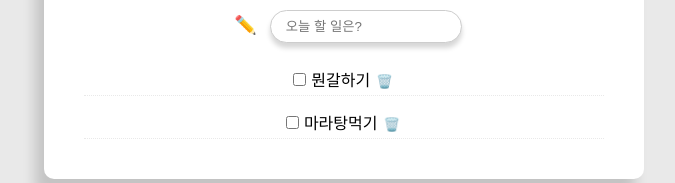
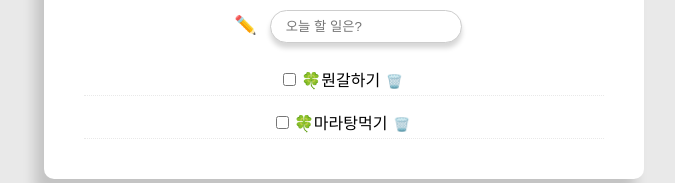
Before and after one commit to S2ej1n/MyTodoList, a React (Create React App) app: page / in a window 1280 px wide. Shown: the part 165-348 px from the top of the page, without its empty margins (296-971 px from the left). Built offline with nearby package versions, Linux system fonts and the light colour scheme.

Commit message:
체크박스에 라벨붙이기

```diff
--- a/src/App.js
+++ b/src/App.js
@@ -78,7 +78,14 @@ function App() {
             <div className={styled.todolist} key={data.id}>
               <input className={styled.finishBox} type='checkbox'
                 // 데이터 쩜 아이디 전달.
-                onClick={() => {clickisFinish(data.id)}}/>
+                onClick={() => {clickisFinish(data.id)}}
+                id={`finishbox${data.id}`}
+                // 삼항연산자로 스타일 다르게 구현하기
+
+                />
+                {/* 아이디를 다 다르게 설정해야함. */}
+              <label className={styled.finishlabel} for={`finishbox${data.id}`}>
+                🍀</label>
               {data.content}
               <button className={styled.deleteBnt}
                 onClick={()=>{deletehandler(data.id)}}>🗑️</button>
--- a/src/App.module.css
+++ b/src/App.module.css
@@ -52,13 +52,13 @@
     100%{transform:translate(0,-3px);}
 }
 
-
 .listContainer{
     margin-top: 20px;
 }
 
 .finishBox{
     margin-right: 5px;
+    /* display: none; */
 }
 
 .todolist{
```
